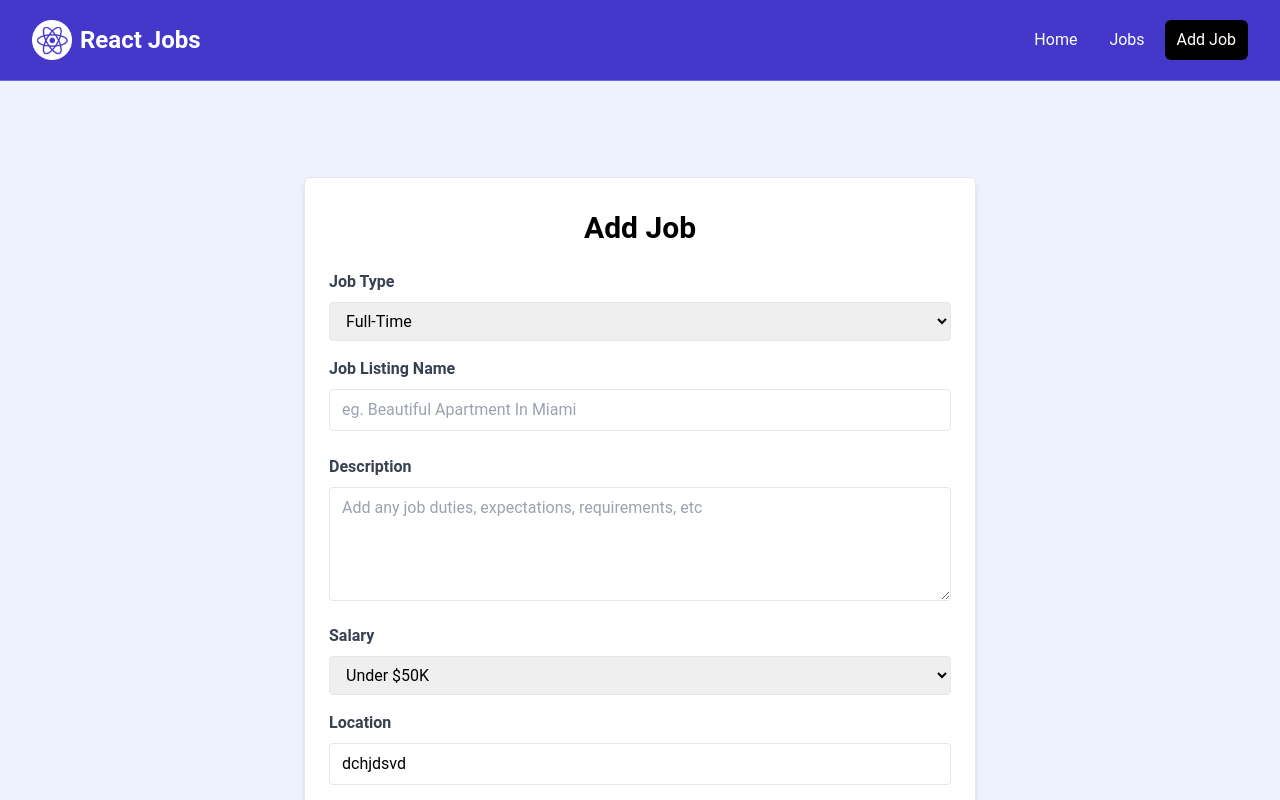
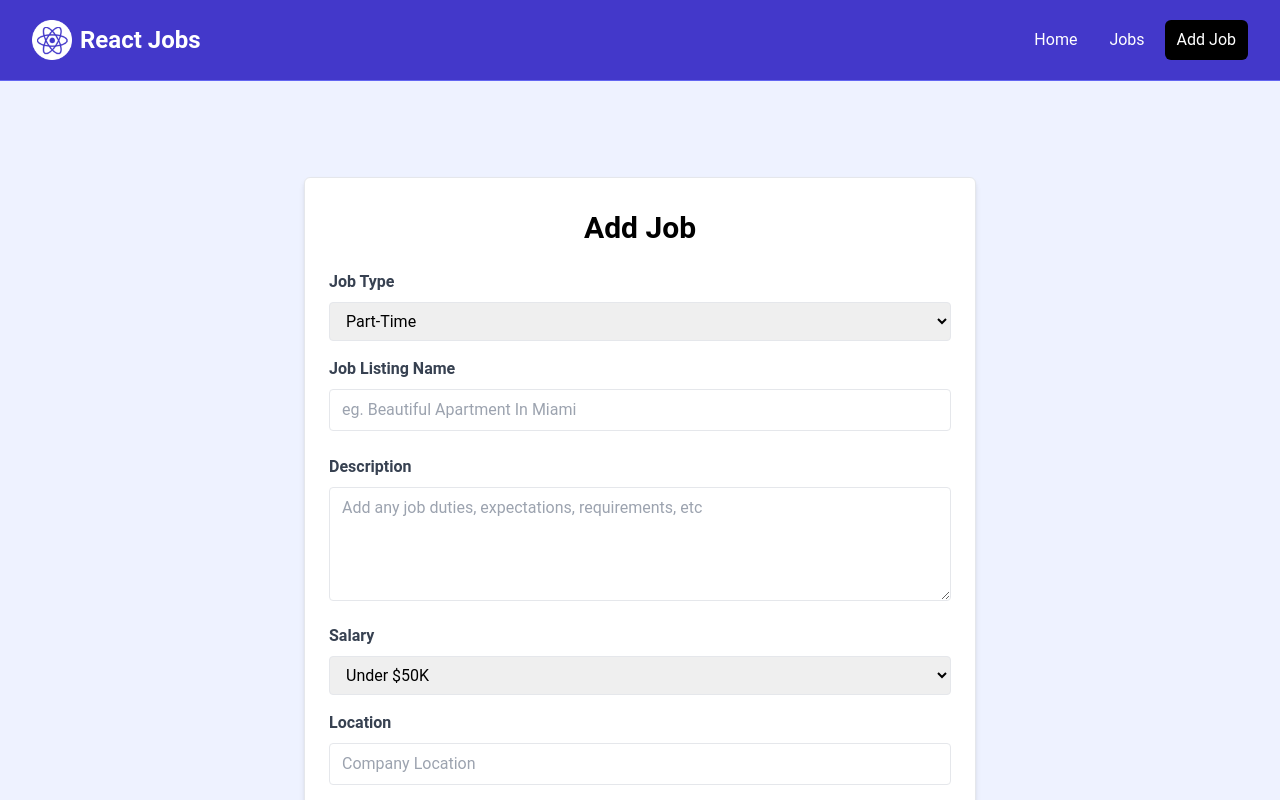
Before and after one commit to itIsMuse/Job-agency, a React (Vite) app: page /addJob in a window 1280 px wide. Shown: the top 800 px of the page. Built offline with nearby package versions, Linux system fonts and the light colour scheme.

Commit message:
marked attendance

```diff
--- a/src/Pages/AddJob.jsx
+++ b/src/Pages/AddJob.jsx
@@ -1,11 +1,11 @@
 import React, {useState} from "react";
 import { useNavigate } from "react-router-dom";
 
-const AddJob = () => {
+const AddJob = ({addJobSubmit}) => {
 
   const [title, setTitle] = useState('');
-  const [type, setType] = useState('Full-Time');
-  const [location, setLocation] = useState('dchjdsvd');
+  const [type, setType] = useState('Part-Time');
+  const [location, setLocation] = useState('');
   const [description, setDescription] = useState('');
   const [salary, setSalary] = useState('Under $50K');
   const [companyName, setCompanyName] = useState('');
@@ -13,6 +13,7 @@ const AddJob = () => {
   const [contactEmail, setContactEmail] = useState('');
   const [contactPhone, setContactPhone] = useState('');
 
+const navigate = useNavigate('')
   const submitForm = (e) => {
 e.preventDefault()
 
@@ -30,7 +31,9 @@ const newJob = {
 }
 }
 
+addJobSubmit(newJob)
 
+return navigate('/jobs')
   }
 
   return (
```
